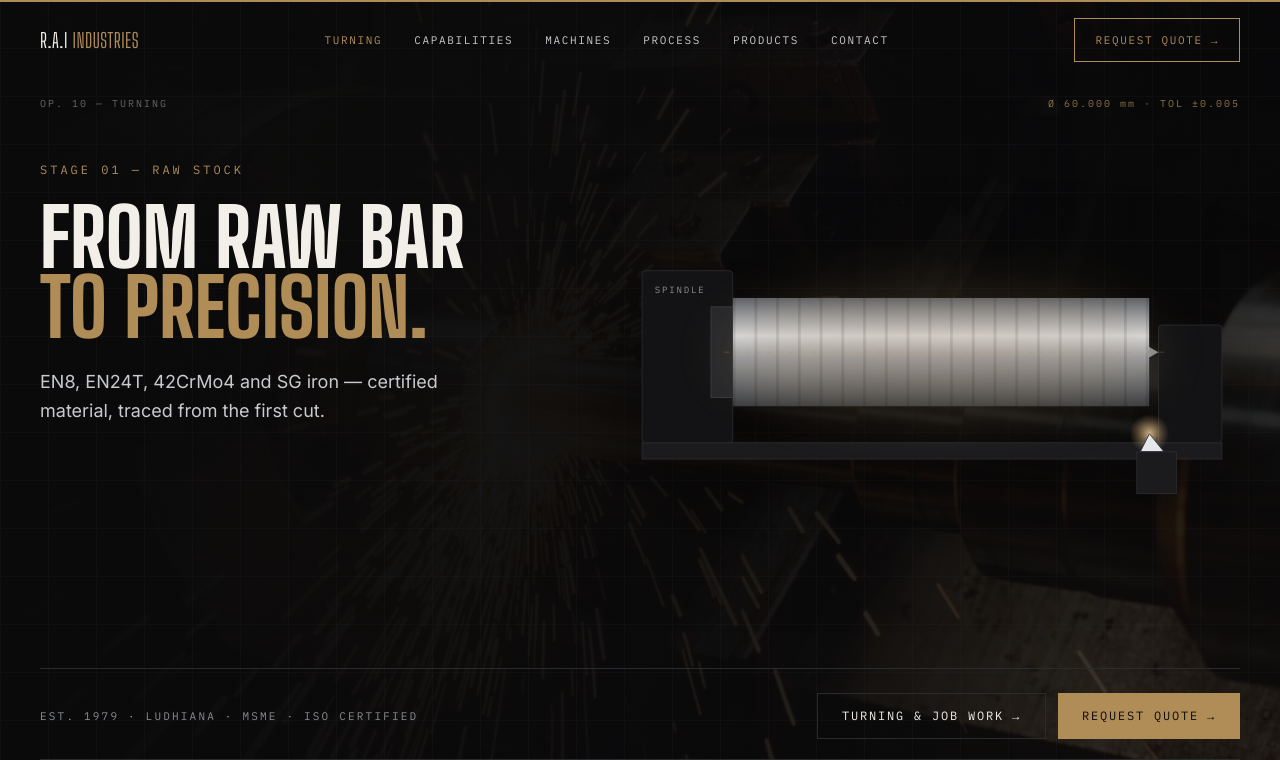
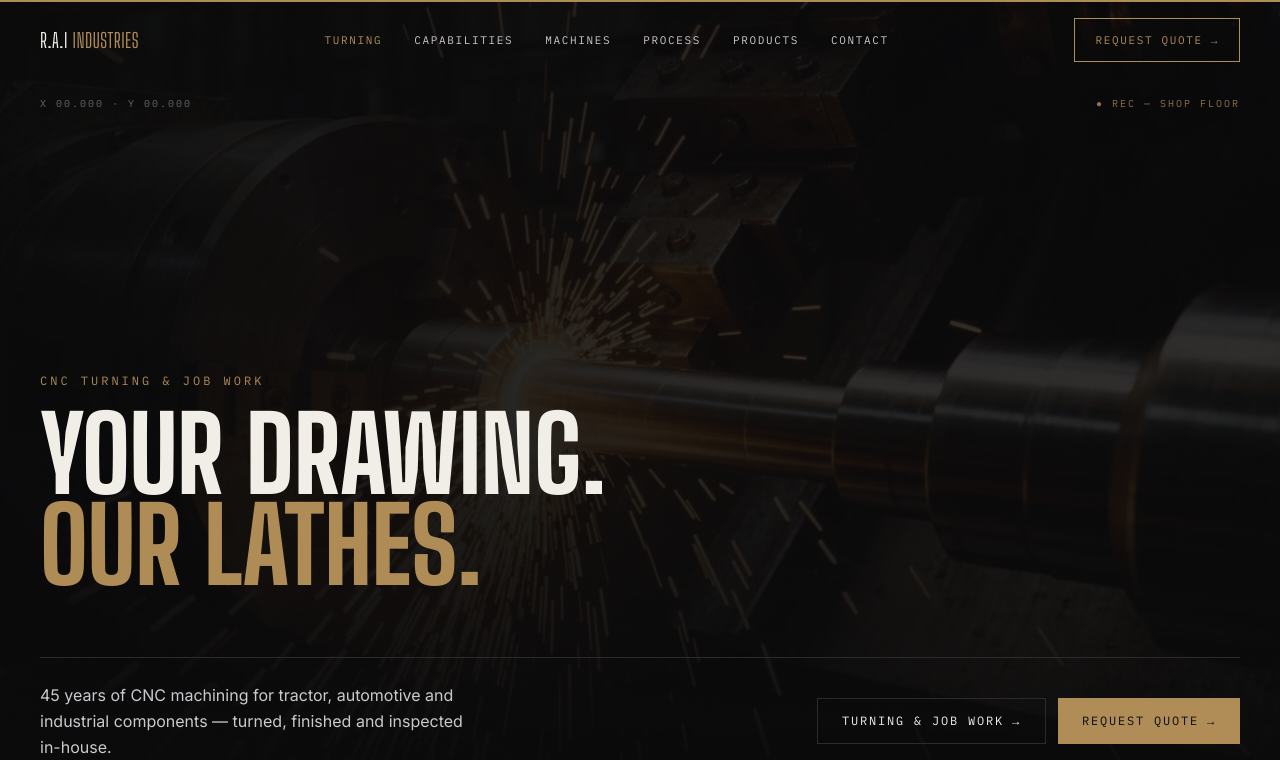
Before and after one commit to Ravi19931505/rai-industries-updated, a React (Vite) app: page / in a window 1280 px wide. Shown: the top 760 px of the page. Built offline with nearby package versions, Linux system fonts and the light colour scheme.

Commit message:
Replace SVG lathe hero with full-bleed video-ready cinematic hero (scroll-scrub desktop, loop mobile)
Co-Authored-By: Claude Opus 5.5 <noreply@anthropic.com>
Claude-Session: https://claude.ai/code/session_0151oRG6SHFggWs6SKEKmL8j

```diff
--- a/src/components/CinematicHero.tsx
+++ b/src/components/CinematicHero.tsx
@@ -1,109 +1,141 @@
-import {
-  motion,
-  useScroll,
-  useTransform,
-  useSpring,
-  useMotionValueEvent,
-  useReducedMotion,
-  type MotionValue,
-} from "framer-motion";
-import { useRef, useState } from "react";
+import { motion, useScroll, useTransform, useMotionValueEvent, useReducedMotion } from "framer-motion";
+import { useEffect, useRef, useState } from "react";
 import MagneticButton from "./MagneticButton";
 import { photos } from "../data/content";
 
-/* Pinned scroll-scrub hero. A 320vh wrapper holds a sticky 100vh stage; scroll
-   progress drives an SVG lathe that turns raw bar stock into a finished,
-   stepped shaft, while headline stages crossfade one at a time. The primary
-   CTA is persistent (never gated behind the end of the scrub). */
+/* Full-bleed cinematic video hero.
+   - Drop a real clip at public/video/hero.mp4 (+ public/video/hero-poster.jpg).
+   - Desktop: pinned 260vh scroll-scrub — the clip advances with scroll and
+     reverses on scroll-up (lerped currentTime, no stutter).
+   - Mobile / reduced motion / no clip yet: the clip autoplays muted on loop,
+     or the hero photo runs a slow cinematic push-in.
+   Headline stages crossfade over the footage; the CTA is always visible. */
+
+const VIDEO_SRC = "/video/hero.mp4";
+const POSTER_SRC = "/video/hero-poster.jpg";
 
 const stages = [
-  { eyebrow: "Stage 01 — Raw Stock", title: ["From Raw Bar", "To Precision."], body: "EN8, EN24T, 42CrMo4 and SG iron — certified material, traced from the first cut." },
-  { eyebrow: "Stage 02 — CNC Turning", title: ["Turned On", "Our Own Floor."], body: "Multiple CNC lathes running shafts, hubs and pins in-house. No outsourcing, no middlemen." },
-  { eyebrow: "Stage 03 — Finishing", title: ["Ground, Honed,", "Finished."], body: "Grinding and honing for the surface and roundness your drawing calls for." },
-  { eyebrow: "Stage 04 — Inspection", title: ["Held To", "±5 Microns."], body: "Every critical dimension verified before dispatch. Since 1979." },
+  { eyebrow: "Est. 1979 · Ludhiana, India", a: "Precision Held", b: "To The Micron." },
+  { eyebrow: "CNC Turning & Job Work", a: "Your Drawing.", b: "Our Lathes." },
+  { eyebrow: "Turned · Ground · Honed", a: "One Roof.", b: "Every Process." },
+  { eyebrow: "Inspected Before Dispatch", a: "Held To", b: "±5 Microns." },
 ];
 
 export default function CinematicHero() {
   const ref = useRef<HTMLElement>(null);
+  const video = useRef<HTMLVideoElement>(null);
   const reduce = useReducedMotion();
+  const [hasVideo, setHasVideo] = useState(false);
+  const [scrub, setScrub] = useState(false);
+  const [stage, setStage] = useState(0);
+
+  // Scrub on fine-pointer desktops; phones loop the clip instead.
+  useEffect(() => {
+    setScrub(!reduce && window.matchMedia("(min-width: 1024px) and (pointer: fine)").matches);
+  }, [reduce]);
+
   const { scrollYProgress } = useScroll({ target: ref, offset: ["start start", "end end"] });
-  const p = useSpring(scrollYProgress, { stiffness: 120, damping: 28, mass: 0.4 });
-  const [stage, setStage] = useState(reduce ? stages.length - 1 : 0);
-
-  useMotionValueEvent(p, "change", (v) => {
+  useMotionValueEvent(scrollYProgress, "change", (v) => {
     if (reduce) return;
     setStage(Math.min(stages.length - 1, Math.floor(v * stages.length * 0.999)));
   });
 
-  const photoScale = useTransform(p, [0, 1], [1.15, 1]);
-  const photoOpacity = useTransform(p, [0, 0.5, 1], [0.35, 0.22, 0.3]);
+  // Mobile/looping: still rotate the headline on a timer.
+  useEffect(() => {
+    if (scrub || reduce) return;
+    const id = setInterval(() => setStage((s) => (s + 1) % stages.length), 3200);
+    return () => clearInterval(id);
+  }, [scrub, reduce]);
+
+  // Lerp the clip's currentTime toward scroll progress.
+  useEffect(() => {
+    const v = video.current;
+    if (!v || !hasVideo) return;
+    if (!scrub) { v.loop = true; v.play().catch(() => {}); return; }
+    v.pause();
+    let current = 0, raf = 0;
+    const tick = () => {
+      if (v.duration) {
+        const target = scrollYProgress.get() * (v.duration - 0.05);
+        const diff = target - current;
+        if (Math.abs(diff) > 0.004) { current += diff * 0.16; v.currentTime = current; }
+      }
+      raf = requestAnimationFrame(tick);
+    };
+    raf = requestAnimationFrame(tick);
+    return () => cancelAnimationFrame(raf);
+  }, [hasVideo, scrub, scrollYProgress]);
+
+  const scale = useTransform(scrollYProgress, [0, 1], [1.12, 1]);
+  const veil = useTransform(scrollYProgress, [0, 0.85, 1], [0.35, 0.45, 0.75]);
+  const bar = useTransform(scrollYProgress, [0, 1], ["0%", "100%"]);
+
+  const pinned = scrub;
 
   return (
-    <section ref={ref} id="top" className={reduce ? "relative" : "relative h-[320vh]"}>
-      <div className={reduce ? "relative min-h-screen overflow-hidden" : "sticky top-0 h-screen overflow-hidden"}>
-        <motion.img
-          src={photos.hero}
-          alt=""
-          aria-hidden
-          className="absolute inset-0 w-full h-full object-cover"
-          style={{ scale: photoScale, opacity: photoOpacity }}
-        />
-        <div className="absolute inset-0 bg-gradient-to-r from-ink via-ink/85 to-ink/40" />
-        <div className="absolute inset-0 blueprint-grid opacity-[0.18]" />
+    <section ref={ref} id="top" className={pinned ? "relative h-[260vh]" : "relative"}>
+      <div className={pinned ? "sticky top-0 h-screen overflow-hidden" : "relative h-[100svh] min-h-[620px] overflow-hidden"}>
+        {/* Footage */}
+        <motion.div className="absolute inset-0" style={{ scale: pinned ? scale : 1 }}>
+          <img
+            src={photos.hero}
+            alt="CNC turning in progress on the R.A.I Industries shop floor"
+            className={`absolute inset-0 w-full h-full object-cover ${hasVideo ? "opacity-0" : "animate-ken-burns"}`}
+          />
+          <video
+            ref={video}
+            className={`absolute inset-0 w-full h-full object-cover transition-opacity duration-700 ${hasVideo ? "opacity-100" : "opacity-0"}`}
+            src={VIDEO_SRC}
+            poster={POSTER_SRC}
+            muted
+            playsInline
+            preload="auto"
+            onLoadedData={() => setHasVideo(true)}
+            onError={() => setHasVideo(false)}
+            aria-hidden
+          />
+        </motion.div>
+        <motion.div className="absolute inset-0 bg-ink" style={{ opacity: veil }} />
+        <div className="absolute inset-0 bg-gradient-to-t from-ink via-ink/30 to-ink/40" />
+        <div className="absolute inset-0 bg-gradient-to-r from-ink/80 via-ink/20 to-transparent" />
+        <div className="absolute inset-0 grain pointer-events-none" />
 
-        <div className="absolute top-24 left-6 md:left-10 font-mono text-[10px] tracking-[0.2em] text-steel/70 hidden md:block">
-          OP. 10 — TURNING
-        </div>
-        <Readout p={p} />
+        <div className="absolute top-24 left-6 md:left-10 font-mono text-[10px] tracking-[0.2em] text-steel/70 hidden md:block">X 00.000 · Y 00.000</div>
+        <div className="absolute top-24 right-6 md:right-10 font-mono text-[10px] tracking-[0.2em] text-brass/80 hidden md:block">● REC — SHOP FLOOR</div>
 
-        <div className="relative z-10 h-full max-w-[1600px] mx-auto px-6 md:px-10 flex flex-col justify-center lg:grid lg:grid-cols-[1fr_1.1fr] lg:items-center gap-4 lg:gap-6 pt-24 pb-44 md:pb-48">
-          {/* Staged headline */}
-          <div className="relative min-h-[300px] md:min-h-[330px] lg:min-h-[380px]">
+        {/* Headline stages */}
+        <div className="relative z-10 h-full max-w-[1600px] mx-auto px-6 md:px-10 flex flex-col justify-end pb-44 md:pb-52">
+          <div className="relative min-h-[220px] md:min-h-[300px]">
             {stages.map((s, i) => (
               <motion.div
-                key={s.eyebrow}
-                className="absolute inset-0"
+                key={s.a}
+                className="absolute inset-x-0 bottom-0"
                 initial={false}
-                animate={
-                  i === stage
-                    ? { opacity: 1, y: 0, filter: "blur(0px)" }
-                    : { opacity: 0, y: i < stage ? -24 : 24, filter: "blur(8px)" }
-                }
-                transition={{ duration: 0.6, ease: [0.23, 1, 0.32, 1] }}
+                animate={i === stage ? { opacity: 1, y: 0, filter: "blur(0px)" } : { opacity: 0, y: i < stage ? -30 : 30, filter: "blur(10px)" }}
+                transition={{ duration: 0.7, ease: [0.23, 1, 0.32, 1] }}
                 aria-hidden={i !== stage}
               >
-                <p className="font-mono text-[11px] md:text-xs tracking-[0.25em] uppercase text-brass mb-6">{s.eyebrow}</p>
+                <p className="font-mono text-[11px] md:text-xs tracking-[0.25em] uppercase text-brass mb-5">{s.eyebrow}</p>
                 {i === 0 ? (
-                  <h1 className="font-display font-extrabold uppercase leading-[0.88]" style={{ fontSize: "clamp(2.5rem, min(8.5vw, 10vh), 7.5rem)" }}>
-                    {s.title[0]}<br /><span className="text-brass">{s.title[1]}</span>
+                  <h1 className="font-display font-extrabold uppercase leading-[0.88]" style={{ fontSize: "clamp(2.75rem, min(10vw, 13vh), 9rem)" }}>
+                    {s.a}<br /><span className="text-brass">{s.b}</span>
                   </h1>
                 ) : (
-                  <p className="font-display font-extrabold uppercase leading-[0.88]" style={{ fontSize: "clamp(2.5rem, min(8.5vw, 10vh), 7.5rem)" }}>
-                    {s.title[0]}<br /><span className="text-brass">{s.title[1]}</span>
+                  <p className="font-display font-extrabold uppercase leading-[0.88]" style={{ fontSize: "clamp(2.75rem, min(10vw, 13vh), 9rem)" }}>
+                    {s.a}<br /><span className="text-brass">{s.b}</span>
                   </p>
                 )}
-                <p className="mt-6 max-w-md text-steel-light text-base md:text-lg leading-relaxed">{s.body}</p>
               </motion.div>
             ))}
           </div>
-
-          {/* Lathe */}
-          <div className="relative hidden sm:block w-full max-w-[520px] lg:max-w-none self-center lg:self-auto">
-            <Lathe p={p} />
-          </div>
         </div>
 
-        {/* Persistent CTA bar */}
-        <motion.div
-          initial={{ opacity: 0, y: 16 }}
-          animate={{ opacity: 1, y: 0 }}
-          transition={{ duration: 0.6, delay: 0.4 }}
-          className="absolute bottom-0 inset-x-0 z-20"
-        >
+        {/* Persistent CTA */}
+        <motion.div initial={{ opacity: 0, y: 16 }} animate={{ opacity: 1, y: 0 }} transition={{ duration: 0.6, delay: 0.4 }} className="absolute bottom-0 inset-x-0 z-20">
           <div className="max-w-[1600px] mx-auto px-6 md:px-10 pb-8 md:pb-10">
             <div className="border-t border-hairline pt-6 flex flex-col md:flex-row md:items-center justify-between gap-5">
-              <p className="font-mono text-[11px] tracking-[0.2em] uppercase text-steel">
-                Est. 1979 · Ludhiana · MSME · ISO Certified
+              <p className="max-w-md text-steel-light text-sm md:text-base leading-relaxed">
+                45 years of CNC machining for tractor, automotive and industrial components — turned, finished and inspected in-house.
               </p>
               <div className="flex flex-wrap gap-3">
                 <MagneticButton href="#turning" className="hidden sm:inline-flex items-center gap-2 px-6 py-3.5 border border-hairline text-paper font-mono text-xs tracking-[0.15em] uppercase hover:border-brass hover:text-brass transition-colors">
@@ -114,127 +146,14 @@ export default function CinematicHero() {
                 </MagneticButton>
               </div>
             </div>
-            {!reduce && <ProgressTicks p={p} />}
+            {pinned && (
+              <div className="mt-5 h-px bg-hairline relative overflow-hidden" aria-hidden>
+                <motion.div className="absolute inset-y-0 left-0 bg-brass" style={{ width: bar }} />
+              </div>
+            )}
           </div>
         </motion.div>
       </div>
     </section>
   );
 }
-
-function Readout({ p }: { p: MotionValue<number> }) {
-  const [txt, setTxt] = useState("Ø 60.000");
-  useMotionValueEvent(p, "change", (v) => {
-    const d = 60 - Math.min(1, v * 1.4) * 18;
-    setTxt(`Ø ${d.toFixed(3)}`);
-  });
-  return (
-    <div className="absolute top-24 right-6 md:right-10 font-mono text-[10px] tracking-[0.2em] text-brass/80 hidden md:block tabular-nums">
-      {txt} mm · TOL ±0.005
-    </div>
-  );
-}
-
-function ProgressTicks({ p }: { p: MotionValue<number> }) {
-  const w = useTransform(p, [0, 1], ["0%", "100%"]);
-  return (
-    <div className="mt-5 h-px bg-hairline relative overflow-hidden" aria-hidden>
-      <motion.div className="absolute inset-y-0 left-0 bg-brass" style={{ width: w }} />
-    </div>
-  );
-}
-
-/* SVG lathe. Bar spins (stripe offset), tool post travels along Z and steps
-   in on X, cut segments reveal the stepped profile, chips fly, then the
-   inspection caliper sweeps in. All values are pure functions of progress,
-   so scrolling up reverses the cut. */
-function Lathe({ p }: { p: MotionValue<number> }) {
-  const stripe = useTransform(p, (v) => -v * 2400);
-  const toolX = useTransform(p, [0.08, 0.3, 0.32, 0.48, 0.5, 0.62], [580, 410, 410, 290, 580, 500]);
-  const toolY = useTransform(p, [0, 0.08, 0.3, 0.32, 0.48, 0.5, 0.62, 0.7], [290, 261, 241, 249, 249, 233, 233, 300]);
-  const cut1 = useTransform(p, [0.08, 0.3], [0, 1]);
-  const cut2 = useTransform(p, [0.3, 0.48], [0, 1]);
-  const cut3 = useTransform(p, [0.48, 0.62], [0, 1]);
-  const chipsOpacity = useTransform(p, [0.05, 0.1, 0.6, 0.65], [0, 1, 1, 0]);
-  const shine = useTransform(p, [0.62, 0.78], [0, 1]);
-  const caliper = useTransform(p, [0.78, 0.92], [0, 1]);
-  const caliperY = useTransform(caliper, [0, 1], [-60, 0]);
-  const glow = useTransform(p, [0.05, 0.6, 0.7], [0.2, 0.8, 0.3]);
-
-  // stepped profile (y half-heights from axis y=200)
-  const seg = (x: number, w: number, h: number) => `M${x},${200 - h} h${w} v${h * 2} h${-w} Z`;
-
-  return (
-    <svg viewBox="0 0 680 400" className="w-full h-auto drop-shadow-[0_30px_60px_rgba(0,0,0,0.6)]" role="img" aria-label="Animated CNC lathe turning a steel bar into a stepped precision shaft">
-      <defs>
-        <linearGradient id="steel" x1="0" y1="0" x2="0" y2="1">
-          <stop offset="0" stopColor="#5d6066" />
-          <stop offset="0.35" stopColor="#d9dbe0" />
-          <stop offset="0.55" stopColor="#9a9da3" />
-          <stop offset="1" stopColor="#3a3c40" />
-        </linearGradient>
-        <linearGradient id="brassG" x1="0" y1="0" x2="1" y2="0">
-          <stop offset="0" stopColor="#b08d57" stopOpacity="0" />
-          <stop offset="0.5" stopColor="#f0d29d" stopOpacity="0.9" />
-          <stop offset="1" stopColor="#b08d57" stopOpacity="0" />
-        </linearGradient>
-        <pattern id="spin" width="24" height="200" patternUnits="userSpaceOnUse">
-          <rect width="24" height="200" fill="transparent" />
-          <rect width="3" height="200" fill="#000" opacity="0.12" />
-        </pattern>
-        <radialGradient id="spark" cx="0.5" cy="0.5" r="0.5">
-          <stop offset="0" stopColor="#ffd9a0" />
-          <stop offset="1" stopColor="#b08d57" stopOpacity="0" />
-        </radialGradient>
-        <clipPath id="barClip"><rect x="120" y="140" width="460" height="120" /></clipPath>
-      </defs>
-
-      {/* bed + headstock + tailstock */}
-      <rect x="20" y="300" width="640" height="18" fill="#1b1b1e" stroke="#2a2b2f" />
-      <rect x="20" y="110" width="100" height="190" rx="4" fill="#131315" stroke="#2a2b2f" />
-      <rect x="96" y="150" width="30" height="100" fill="#26272b" stroke="#3a3b40" />
-      <text x="34" y="135" fill="#8b8d92" fontFamily="IBM Plex Mono" fontSize="10" letterSpacing="2">SPINDLE</text>
-      <rect x="590" y="170" width="70" height="130" rx="4" fill="#131315" stroke="#2a2b2f" />
-      <path d="M590,200 l-14,-8 v16 Z" fill="#8b8d92" />
-
-      {/* bar stock: full raw diameter, then step reliefs drawn as darker "removed" zones */}
-      <g clipPath="url(#barClip)">
-        <rect x="120" y="140" width="460" height="120" fill="url(#steel)" />
-        <motion.rect x="120" y="140" width="2800" height="120" fill="url(#spin)" style={{ x: stripe }} />
-        {/* removed material reveals ink background → stepped profile */}
-        <motion.path d={`M580,140 H410 V160 H580 Z M580,240 H410 V260 H580 Z`} fill="#0a0a0b" style={{ opacity: cut1 }} />
-        <motion.path d={`M410,140 H290 V152 H410 Z M410,248 H290 V260 H410 Z`} fill="#0a0a0b" style={{ opacity: cut2 }} />
-        <motion.path d={`M580,160 H500 V168 H580 Z M580,232 H500 V240 H580 Z`} fill="#0a0a0b" style={{ opacity: cut3 }} />
-        <motion.path d={seg(120, 460, 60)} fill="url(#brassG)" style={{ opacity: shine, mixBlendMode: "screen" }} />
-      </g>
-
-      {/* axis line */}
-      <line x1="110" y1="200" x2="600" y2="200" stroke="#b08d57" strokeOpacity="0.35" strokeDasharray="6 6" />
-
-      {/* tool post */}
-      <motion.g style={{ x: toolX, y: toolY }}>
-        <circle cx="0" cy="0" r="22" fill="url(#spark)" opacity="0.8" />
-        <path d="M0,0 L-10,20 L16,20 Z" fill="#e6e7ea" stroke="#3a3b40" />
-        <rect x="-14" y="20" width="44" height="46" fill="#1b1b1e" stroke="#2a2b2f" />
-        <motion.g style={{ opacity: chipsOpacity }}>
-          {[0, 1, 2, 3, 4, 5].map((i) => (
-            <circle key={i} className="chip" cx={-4 - i * 3} cy={-2 + (i % 3) * 3} r={1.6} fill="#f0d29d" style={{ animationDelay: `${i * 0.12}s` }} />
-          ))}
-        </motion.g>
-      </motion.g>
-
-      {/* coolant glow on bar */}
-      <motion.ellipse cx="350" cy="200" rx="240" ry="70" fill="#b08d57" style={{ opacity: glow }} filter="blur(30px)" opacity="0.15" />
-
-      {/* inspection caliper */}
-      <motion.g style={{ opacity: caliper, y: caliperY }}>
-        <line x1="290" y1="120" x2="290" y2="290" stroke="#d3ac74" strokeWidth="1.5" />
-        <line x1="410" y1="120" x2="410" y2="290" stroke="#d3ac74" strokeWidth="1.5" />
-        <line x1="290" y1="112" x2="410" y2="112" stroke="#d3ac74" strokeWidth="1.5" markerEnd="" />
-        <rect x="300" y="78" width="100" height="24" fill="#0a0a0b" stroke="#d3ac74" />
-        <text x="350" y="95" textAnchor="middle" fill="#d3ac74" fontFamily="IBM Plex Mono" fontSize="12">Ø42.000 ✓</text>
-        <text x="350" y="330" textAnchor="middle" fill="#8b8d92" fontFamily="IBM Plex Mono" fontSize="10" letterSpacing="2">PASS · ±0.005</text>
-      </motion.g>
-    </svg>
-  );
-}
```
